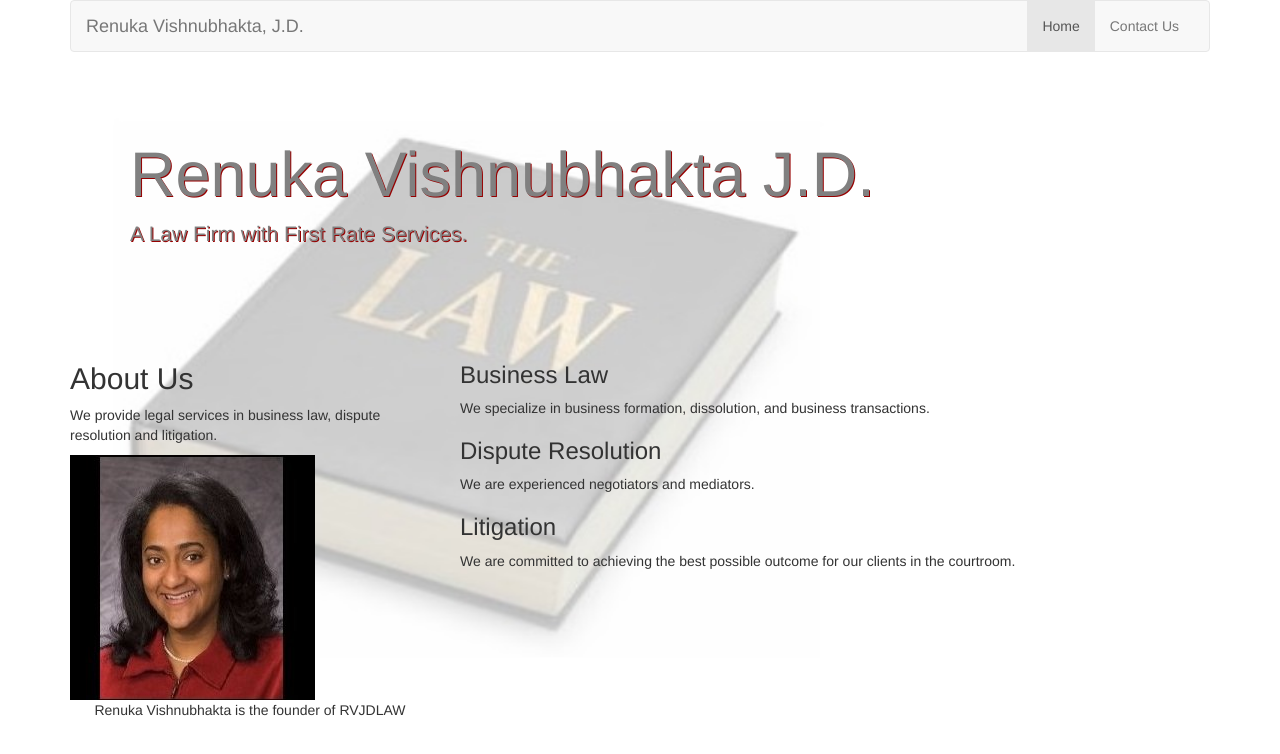
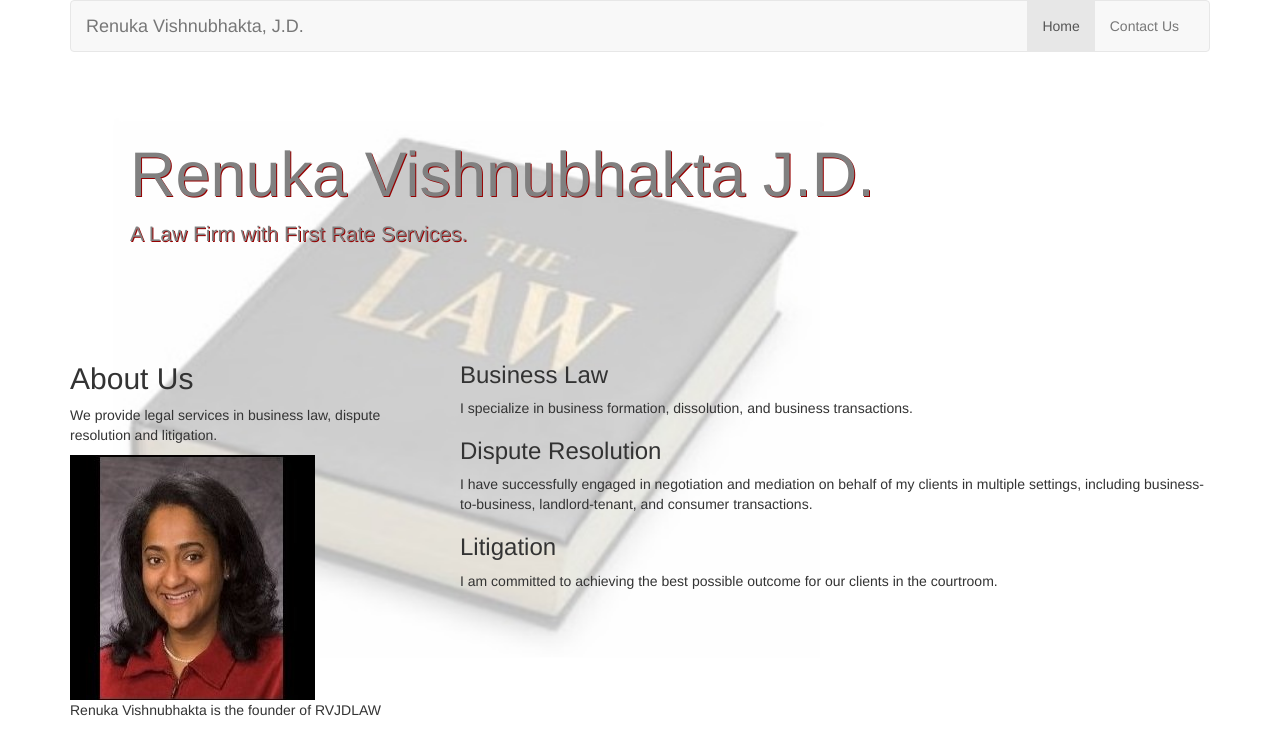
Before and after one commit to 1032dewey/1032dewey.github.io, a plain HTML site: page index.html in a window 1280 px wide. Drawn offline with nearby package versions, Linux system fonts and the light colour scheme.

Commit message:
made some changes

```diff
--- a/index.html
+++ b/index.html
@@ -61,18 +61,18 @@
 			    <h2>About Us</h2>
 			    <p>We provide legal services in business law, dispute resolution and litigation.</p>
 			    <img src="RRV.jpg" alt="Renuka Vishnubhakta." title="Renuka Vishnubhakta." class="img-responsive">
-			    <center><p class="muted">Renuka Vishnubhakta is the founder of RVJDLAW</p><center>
+			    <center><p class="muted" align="left">Renuka Vishnubhakta is the founder of RVJDLAW</p><center>
 		</div>
 
 	    <div class="col-sm-8">
 	         <h3>Business Law </h3>
-	         <p>We specialize in business formation, dissolution, and business transactions.</p>
+	         <p>I specialize in business formation, dissolution, and business transactions.</p>
 
 	         <h3>Dispute Resolution </h3>
-	         <p>We are experienced negotiators and mediators.</p>
+	         <p>I have successfully engaged in negotiation and mediation on behalf of my clients in multiple settings, including business-to-business, landlord-tenant, and consumer transactions.</p>
 
 	         <h3>Litigation</h3>
-	         <p>We are committed to achieving the best possible outcome for our clients in the courtroom.</p>
+	         <p>I am committed to achieving the best possible outcome for our clients in the courtroom.</p>
 	    </div>
 
 			</div>
```
